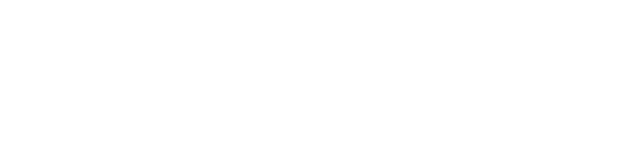
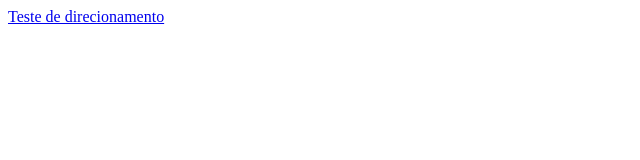
Before and after one commit to marcionline/Practice, a plain HTML site: page index.html in a window 1280 px wide. Shown: the whole page, without its empty margins (0-640 px from the left). Drawn offline with Linux system fonts and the light colour scheme.

Commit message:
Inserido texto do direcionamento

```diff
--- a/index.html
+++ b/index.html
@@ -7,6 +7,6 @@
     <title>Document</title>
 </head>
 <body>
-   <a href=""></a>
+   <a href="page.html">Teste de direcionamento</a>
 </body>
 </html>
```
